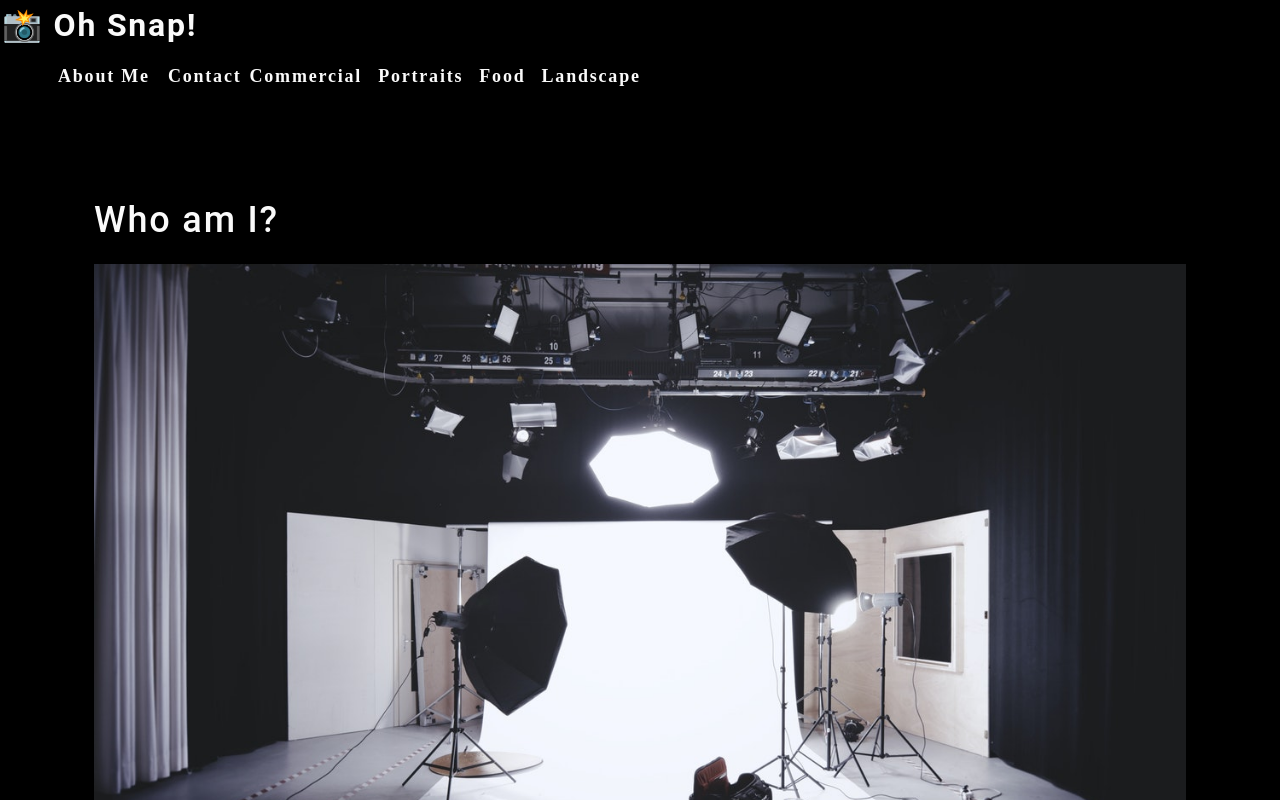
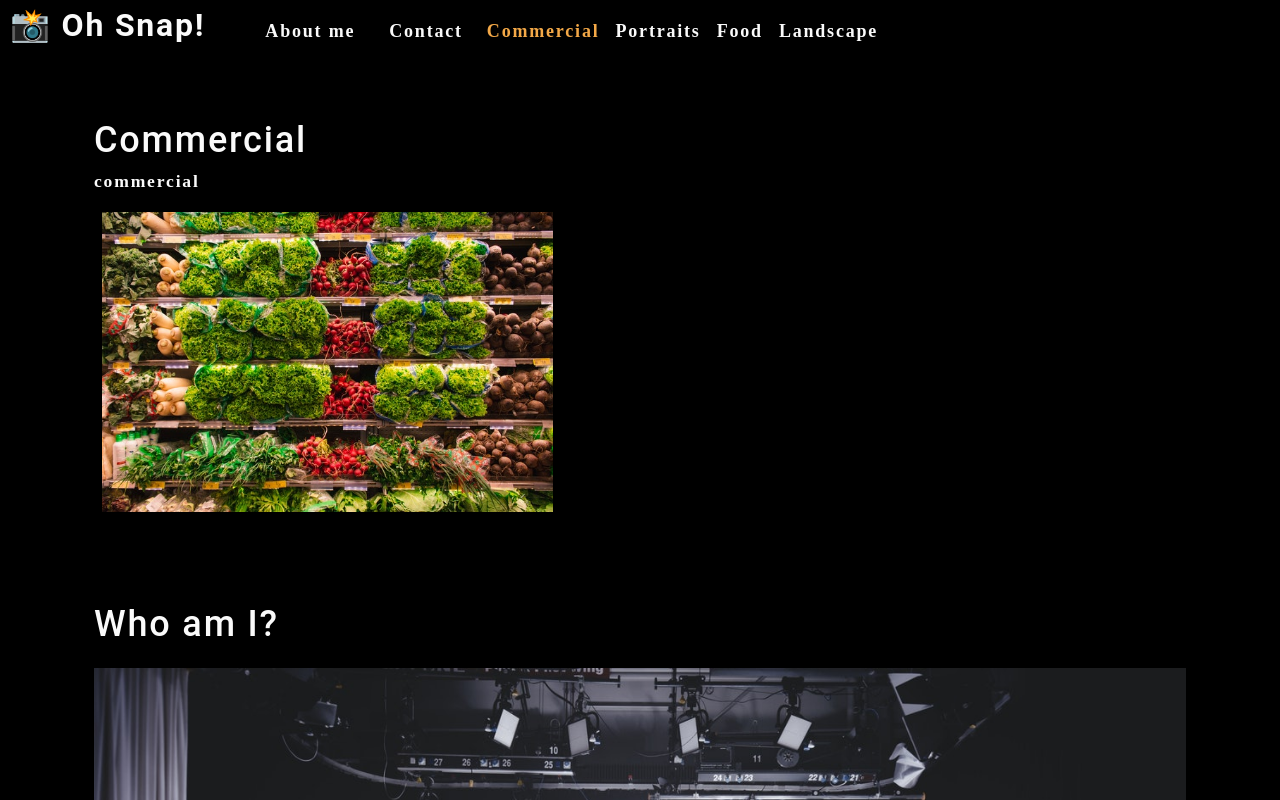
Before and after one commit to dani-hartley/photo-port, a React (Create React App) app: page / in a window 1280 px wide. Shown: the top 800 px of the page. Built offline with nearby package versions, Linux system fonts and the light colour scheme.

Commit message:
updated categories with state

```diff
--- a/src/App.js
+++ b/src/App.js
@@ -1,13 +1,31 @@
-import React from 'react';
+import React, { useState } from 'react';
 import About from './components/About';
 import Nav from './components/Nav';
+import Gallery from './components/Gallery';
 import './App.css';
 
 function App() {
+  const [categories] = useState([
+    {
+      name: 'commercial',
+      description: 'Photos of grocery stores, food trucks, and other commercial projects',
+    },
+    { name: 'portraits', description: 'Portraits of people in my life' },
+    { name: 'food', description: 'Delicious delicacies' },
+    { name: 'landscape', description: 'Fields, farmhouses, waterfalls, and the beauty of nature' },
+  ]);
+
+  const [currentCategory, setCurrentCategory] = useState(categories[0]);
+
   return (
     <div>
-      <Nav></Nav>
+      <Nav
+        categories={categories}
+        setCurrentCategory={setCurrentCategory}
+        currentCategory={currentCategory}>
+      </Nav>
       <main>
+        <Gallery></Gallery>
         <About></About>
       </main>
     </div>
--- a/src/components/About/index.js
+++ b/src/components/About/index.js
@@ -6,8 +6,13 @@
         <section className="my-5">
             <h1 id="about">Who am I?</h1>
             <img src={coverImage} className="my-2" style={{ width: "100%" }} alt="cover" />
-        </section>
-    );
+            <div className="my-2">
+                <p>
+                    Lorem ipsum dolor sit amet, consectetur adipiscing elit. Donec bibendum turpis sed ex condimentum molestie. Mauris condimentum lectus ut ornare dignissim. Mauris faucibus urna mi, ac feugiat metus aliquam maximus. Proin aliquam justo nec diam vulputate vestibulum. Aenean sollicitudin nulla at nisi ornare, nec suscipit massa eleifend. Morbi tristique justo vel turpis sollicitudin, et tristique velit convallis. In hac habitasse platea dictumst. Phasellus mattis nunc sed orci consequat laoreet. Praesent id nisl nibh. Curabitur imperdiet ultricies mollis. In hac habitasse platea dictumst.
+                </p>
+            </div>
+        </section >
+    )
 }
 
 export default About;
--- /dev/null
+++ b/src/components/Gallery/index.js
@@ -0,0 +1,22 @@
+import React from 'react';
+import { capitalizeFirstLetter } from '../../utils/helpers';
+import photo from "../../assets/small/commercial/0.jpg";
+
+function Gallery (props) {
+    const currentCategory = {
+        name: "commercial",
+        description: "Photos of grocery stores, food trucks, and other commercial projects",
+    };
+    return (
+        <section>
+            <h1>{capitalizeFirstLetter(currentCategory.name)}</h1>
+            <p>{currentCategory.name}</p>
+            <div className="flex-row">
+                <img src={photo} alt= "Commercial Example" className="img-thumbnail mx-1" />
+            </div>
+        </section>
+
+    );
+}
+
+export default Gallery;
--- a/src/components/Nav/index.js
+++ b/src/components/Nav/index.js
@@ -1,25 +1,19 @@
-import React from 'react';
+import React, { useEffect } from 'react';
+import { capitalizeFirstLetter } from '../../utils/helpers';
 
-function Nav() {
-    function categorySelected(name) {
-        console.log(`${name} clicked`)
-    }
-    const categories = [
-        {
-            name: "Commercial",
-            description:
-                "Photos of grocery stores, food trucks, and other commercial projects",
-        },
-        { name: "Portraits", description: "Portraits of people in my life" },
-        { name: "Food", description: "Delicious delicacies" },
-        {
-            name: "Landscape",
-            description: "Fields, farmhouses, waterfalls, and the beauty of nature",
-        },
-    ];
+function Nav(props) {
+    const {
+        categories = [],
+        setCurrentCategory,
+        currentCategory,
+    } = props;
+
+    useEffect(() => {
+        document.title = capitalizeFirstLetter(currentCategory.name);
+    }, [currentCategory]);
 
     return (
-        <header>
+        <header className="flex-row px-1">
             <h2>
                 <a data-testid="link" href="/">
                     <span role="img" aria-label="camera"> 📸</span> Oh Snap!
@@ -29,21 +23,31 @@
                 <ul className="flex-row">
                     <li className="mx-2">
                         <a data-testid="about" href="#about">
-                            About Me
+                            About me
                         </a>
                     </li>
-                    <li>
+                    <li className="mx-2">
                         <span>Contact</span>
                     </li>
                     {categories.map((category) => (
-                        <li className="mx-1" key={category.name}>
-                            <span onClick={() => categorySelected(category.name)}> {category.name} </span>
+                        <li
+                            className={`mx-1 ${currentCategory.name === category.name && 'navActive'
+                                }`}
+                            key={category.name}
+                        >
+                            <span
+                                onClick={() => {
+                                    setCurrentCategory(category)
+                                }}
+                            >
+                                {capitalizeFirstLetter(category.name)}
+                            </span>
                         </li>
                     ))}
                 </ul>
             </nav>
         </header>
-    )
+    );
 }
 
 export default Nav;
```
Also changed, not shown: 1 other file (tests, documents, lock files or other folders).
